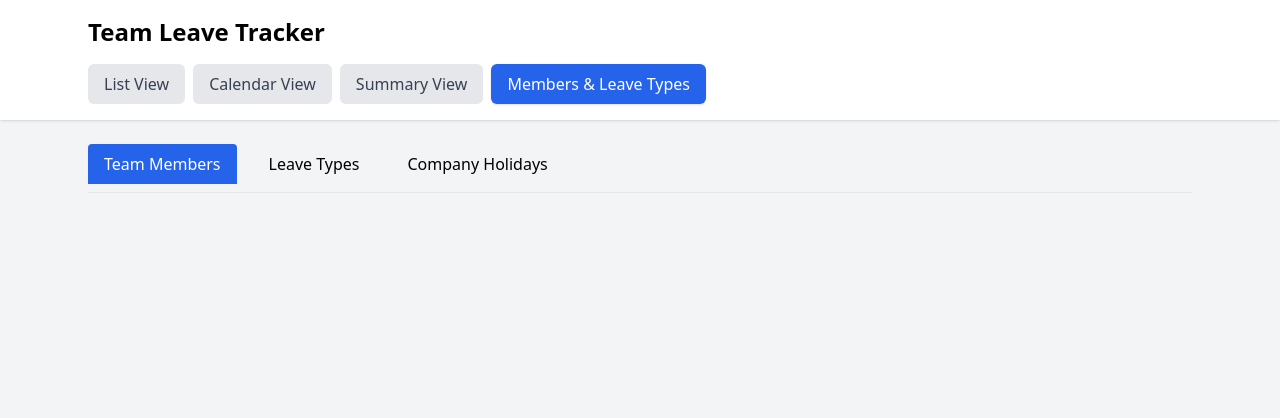
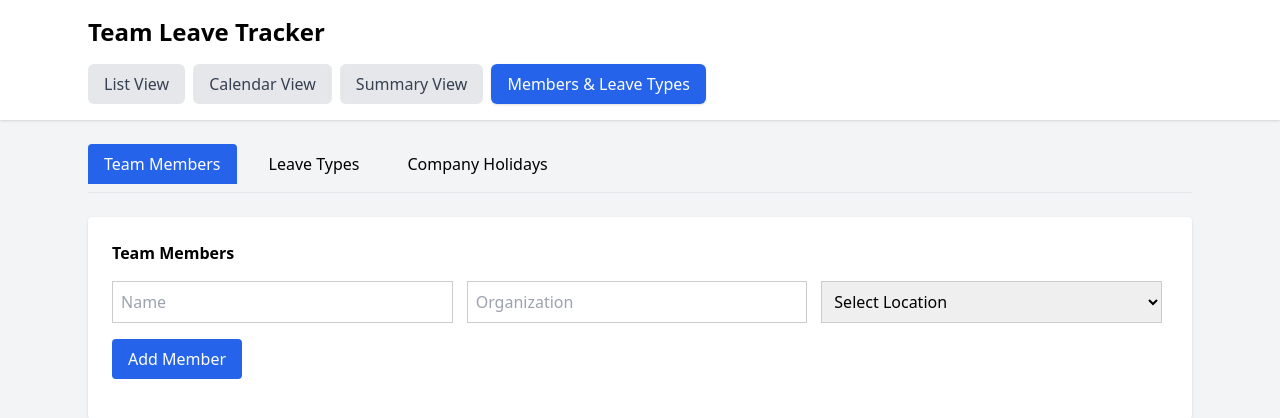
Before and after one commit to pinaki-GH/leave-tracker, a Next.js app: page /members in a window 1280 px wide. Shown: the top 418 px of the page. Built offline with nearby package versions, Linux system fonts and the light colour scheme.

Commit message:
Update page.tsx

```diff
--- a/app/members/page.tsx
+++ b/app/members/page.tsx
@@ -19,7 +19,6 @@ type LeaveType = {
 
 type Holiday = {
   id: string;
-  organization: string; // ✅ NEW
   location: string;
   date: string;
   name: string;
@@ -51,7 +50,6 @@ export default function MembersPage() {
   const [newHolidayName, setNewHolidayName] = useState("");
   const [newHolidayDate, setNewHolidayDate] = useState("");
   const [newHolidayLocation, setNewHolidayLocation] = useState("");
-  const [newHolidayOrg, setNewHolidayOrg] = useState(""); // ✅ NEW
 
   const [editingHolidayId, setEditingHolidayId] = useState<string | null>(null);
   const [editHoliday, setEditHoliday] = useState<Partial<Holiday>>({});
@@ -70,14 +68,7 @@ export default function MembersPage() {
     );
 
     setLeaveTypes((getData("leaveTypes") as LeaveType[]) || []);
-
-    const storedHolidays = (getData("companyHolidays") as any[]) || [];
-    setHolidays(
-      storedHolidays.map(h => ({
-        ...h,
-        organization: h.organization || "", // ✅ backward safe
-      }))
-    );
+    setHolidays((getData("companyHolidays") as Holiday[]) || []);
   }, []);
 
   /* ---------- Save Helpers ---------- */
@@ -107,7 +98,6 @@ export default function MembersPage() {
   ).filter(Boolean).sort();
 
   /* ================= MEMBERS ================= */
-  /* (UNCHANGED) */
 
   const addMember = () => {
     if (!newName.trim()) return;
@@ -152,7 +142,6 @@ export default function MembersPage() {
   };
 
   /* ================= LEAVE TYPES ================= */
-  /* (UNCHANGED) */
 
   const addLeaveType = () => {
     if (!newLeaveType.trim()) return;
@@ -187,7 +176,7 @@ export default function MembersPage() {
   /* ================= HOLIDAYS ================= */
 
   const addHoliday = () => {
-    if (!newHolidayName || !newHolidayDate || !newHolidayLocation || !newHolidayOrg) return;
+    if (!newHolidayName || !newHolidayDate || !newHolidayLocation) return;
 
     saveHolidays([
       ...holidays,
@@ -196,14 +185,12 @@ export default function MembersPage() {
         name: newHolidayName,
         date: newHolidayDate,
         location: newHolidayLocation,
-        organization: newHolidayOrg, // ✅ NEW
       },
     ]);
 
     setNewHolidayName("");
     setNewHolidayDate("");
     setNewHolidayLocation("");
-    setNewHolidayOrg("");
   };
 
   const updateHoliday = () => {
@@ -217,7 +204,6 @@ export default function MembersPage() {
               name: editHoliday.name || "",
               date: editHoliday.date || "",
               location: editHoliday.location || "",
-              organization: editHoliday.organization || "", // ✅ NEW
             }
           : h
       )
@@ -254,15 +240,89 @@ export default function MembersPage() {
         ))}
       </div>
 
-      {/* HOLIDAYS TAB */}
+      {/* ================= MEMBERS ================= */}
+      {activeTab === "members" && (
+        <div className="bg-white p-6 rounded shadow">
+          <h2 className="font-bold mb-4">Team Members</h2>
+
+          <div className="grid md:grid-cols-3 gap-2 mb-4">
+            <input placeholder="Name" value={newName} onChange={e=>setNewName(e.target.value)} className="border p-2"/>
+            <input placeholder="Organization" value={newOrg} onChange={e=>setNewOrg(e.target.value)} className="border p-2"/>
+
+            <select
+              value={newLocation}
+              onChange={e => setNewLocation(e.target.value)}
+              className="border p-2"
+            >
+              <option value="">Select Location</option>
+              {locations.map(l => <option key={l}>{l}</option>)}
+            </select>
+          </div>
+
+          <button onClick={addMember} className="bg-blue-600 text-white px-4 py-2 rounded mb-4">
+            Add Member
+          </button>
+
+          {members.map(m => (
+            <div key={m.id} className="border p-3 mb-2 flex justify-between">
+              {editingMemberId === m.id ? (
+                <>
+                  <input value={editMember.name||""} onChange={e=>setEditMember({...editMember,name:e.target.value})}/>
+                  <input value={editMember.organization||""} onChange={e=>setEditMember({...editMember,organization:e.target.value})}/>
+                  <select value={editMember.location||""} onChange={e=>setEditMember({...editMember,location:e.target.value})}>
+                    {locations.map(l => <option key={l}>{l}</option>)}
+                  </select>
+                  <button onClick={updateMember}>Save</button>
+                </>
+              ) : (
+                <>
+                  <div>{m.name} ({m.organization}) - {m.location}</div>
+                  <div>
+                    <button onClick={()=>{setEditingMemberId(m.id);setEditMember(m)}}>Edit</button>
+                    <button onClick={()=>deleteMember(m.id)}>Delete</button>
+                  </div>
+                </>
+              )}
+            </div>
+          ))}
+        </div>
+      )}
+
+      {/* ================= LEAVE TYPES ================= */}
+      {activeTab === "leaveTypes" && (
+        <div className="bg-white p-6 rounded shadow">
+          <h2 className="font-bold mb-4">Leave Types</h2>
+
+          <input value={newLeaveType} onChange={e=>setNewLeaveType(e.target.value)} className="border p-2"/>
+          <button onClick={addLeaveType}>Add</button>
+
+          {leaveTypes.map(t => (
+            <div key={t.id}>
+              {editingLeaveTypeId === t.id ? (
+                <>
+                  <input value={editLeaveTypeName} onChange={e=>setEditLeaveTypeName(e.target.value)}/>
+                  <button onClick={updateLeaveType}>Save</button>
+                </>
+              ) : (
+                <>
+                  {t.name}
+                  <button onClick={()=>{setEditingLeaveTypeId(t.id);setEditLeaveTypeName(t.name)}}>Edit</button>
+                  <button onClick={()=>deleteLeaveType(t.id)}>Delete</button>
+                </>
+              )}
+            </div>
+          ))}
+        </div>
+      )}
+
+      {/* ================= HOLIDAYS ================= */}
       {activeTab === "holidays" && (
         <div className="bg-white p-6 rounded shadow">
           <h2 className="font-bold mb-4">Company Holidays</h2>
 
-          <div className="grid md:grid-cols-4 gap-2 mb-4">
+          <div className="grid md:grid-cols-3 gap-2 mb-4">
             <input placeholder="Holiday Name" value={newHolidayName} onChange={e=>setNewHolidayName(e.target.value)} className="border p-2"/>
             <input type="date" value={newHolidayDate} onChange={e=>setNewHolidayDate(e.target.value)} className="border p-2"/>
-            <input placeholder="Organization" value={newHolidayOrg} onChange={e=>setNewHolidayOrg(e.target.value)} className="border p-2"/>
             <input placeholder="Location" value={newHolidayLocation} onChange={e=>setNewHolidayLocation(e.target.value)} className="border p-2"/>
           </div>
 
@@ -276,13 +336,12 @@ export default function MembersPage() {
                 <>
                   <input value={editHoliday.name||""} onChange={e=>setEditHoliday({...editHoliday,name:e.target.value})}/>
                   <input type="date" value={editHoliday.date||""} onChange={e=>setEditHoliday({...editHoliday,date:e.target.value})}/>
-                  <input value={editHoliday.organization||""} onChange={e=>setEditHoliday({...editHoliday,organization:e.target.value})}/>
                   <input value={editHoliday.location||""} onChange={e=>setEditHoliday({...editHoliday,location:e.target.value})}/>
                   <button onClick={updateHoliday}>Save</button>
                 </>
               ) : (
                 <>
-                  <div>{h.name} - {h.date} ({h.organization} / {h.location})</div>
+                  <div>{h.name} - {h.date} ({h.location})</div>
                   <div>
                     <button onClick={()=>{setEditingHolidayId(h.id);setEditHoliday(h)}}>Edit</button>
                     <button onClick={()=>deleteHoliday(h.id)}>Delete</button>
```
